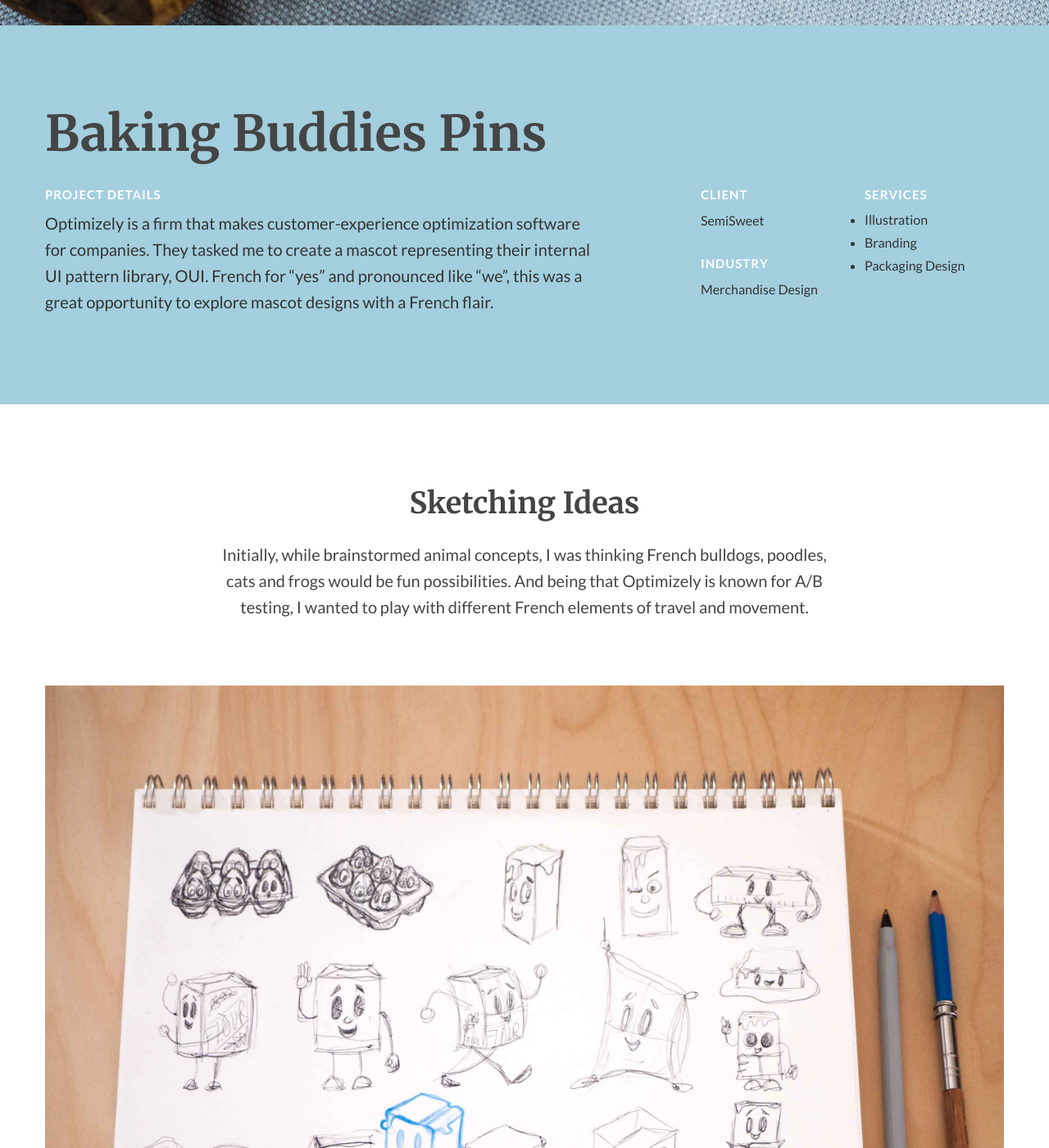
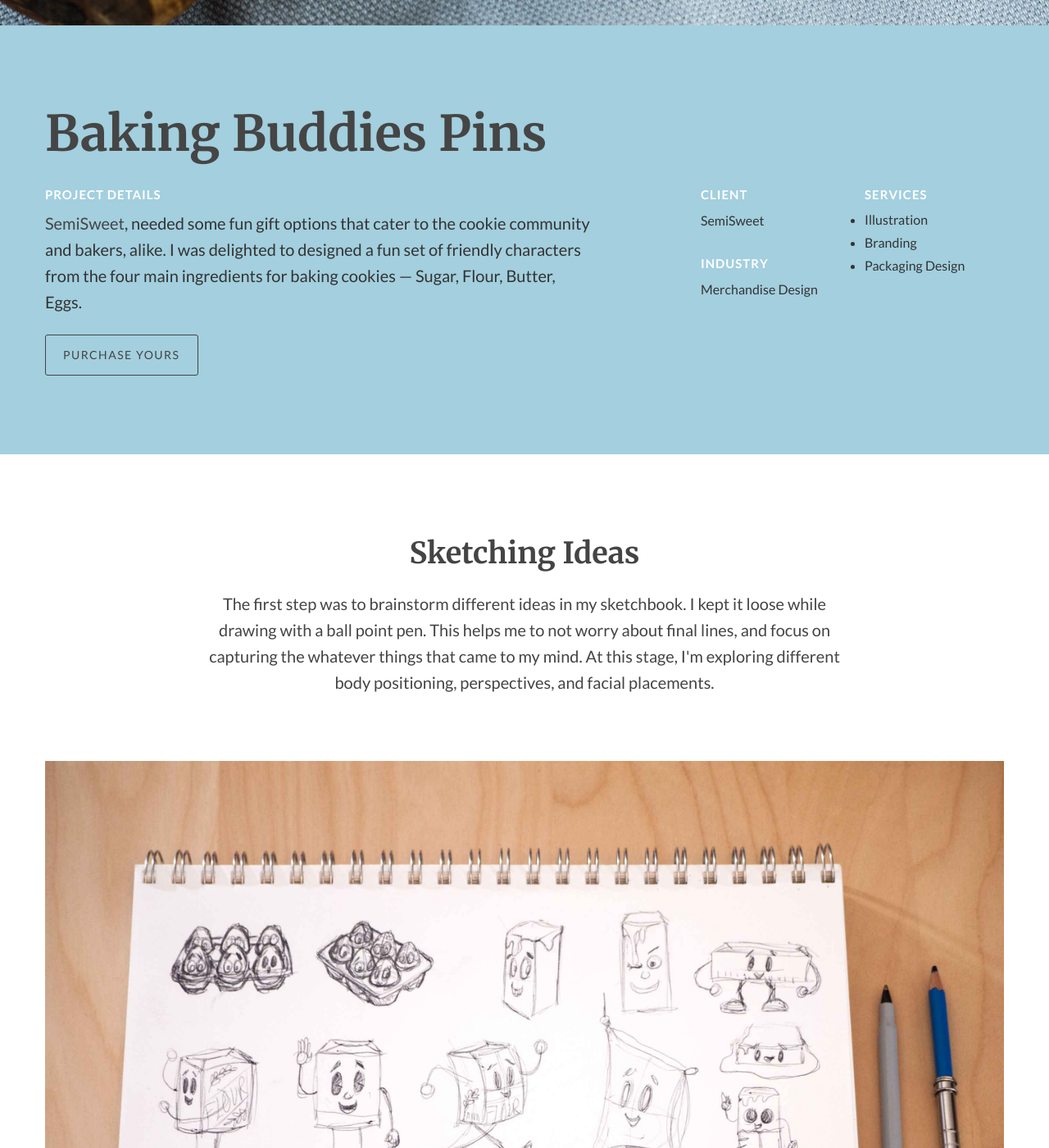
Before and after one commit to btamps/btamps.github.io, a Jekyll site: the page built from _posts/2016-04-30-baking-buddies.markdown, in a window 1280 px wide and 1400 px high, scrolled down 612 px. Shown: the whole window at 82% size. Built offline with Jekyll 4.4.1, drawn with Linux system fonts in a browser that asks for light colours; nearby versions of some CDN libraries.

Commit message:
edit copy for post

```diff
--- a/_posts/2016-04-30-baking-buddies.markdown
+++ b/_posts/2016-04-30-baking-buddies.markdown
@@ -12,14 +12,17 @@ detail-bg-color: "#a3cfde"
 client: "SemiSweet"
 client-website: "https://www.semisweetdesigns.com/"
 industry: "Merchandise Design"
-project-details: 'Optimizely is a firm that makes customer-experience optimization software for companies. They tasked me to create a mascot representing their internal UI pattern library, OUI. French for “yes” and pronounced like “we”, this was a great opportunity to explore mascot designs with a French flair. '
+project-details: '<a href="https://www.semisweetdesigns.com/">SemiSweet</a>, needed some fun gift options that cater to the cookie community and bakers, alike. I was delighted to designed a fun set of friendly characters from the four main ingredients for baking cookies — Sugar, Flour, Butter, Eggs.'
+project-cta-url: "https://semisweetdesigns.com/product/baking-buddies-lapel-pins/"
+project-cta-text: "Purchase Yours"
 ---
 
 <div class="container content-block">
   <div class="row">
     <div class="col-sm-8 description center">
       <h2>Sketching Ideas</h2>
-      <p>Initially, while brainstormed animal concepts, I was thinking French bulldogs, poodles, cats and frogs would be fun possibilities. And being that Optimizely is known for A/B testing, I wanted to play with different French elements of travel and movement.</p>
+      <p>The first step was to brainstorm different ideas in my sketchbook.
+      I kept it loose while drawing with a ball point pen. This helps me to not worry about final lines, and focus on capturing the whatever things that came to my mind. At this stage, I'm exploring different body positioning, perspectives, and facial placements.</p>
     </div>
   </div>
 
```
